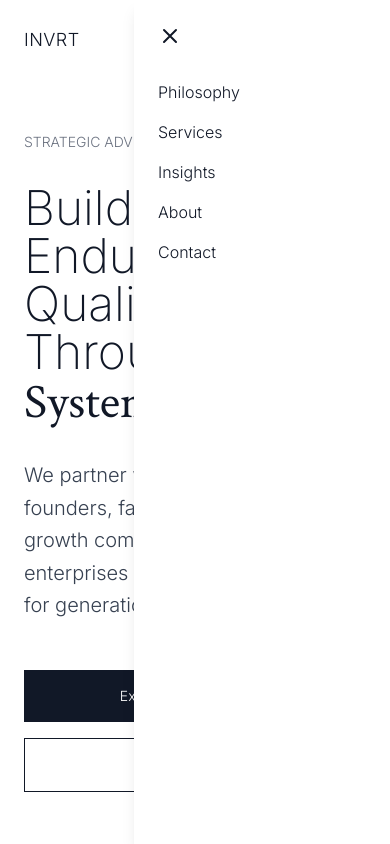
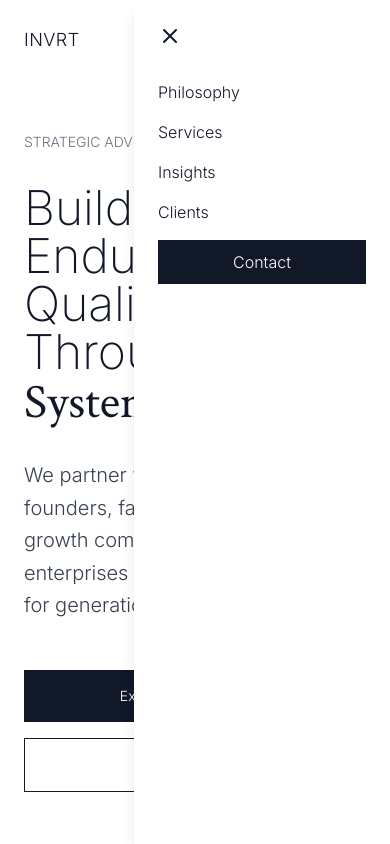
Before and after one commit to RRanch252/INVRT, a plain HTML site: page index.html in a window 390 px wide. Both pictures are taken after a click on the button 354 px from the left and 40 px from the top of the page. Shown: the top 844 px of the page. Drawn offline with nearby package versions, Linux system fonts and the light colour scheme.

Commit message:
Update index.html

```diff
--- a/index.html
+++ b/index.html
@@ -145,11 +145,11 @@
         </div>
 
         <div class="hidden md:flex items-center space-x-10">
-          <a href="#philosophy" class="nav-link text-sm text-gray-600 hover:text-gray-900">Philosophy</a>
-          <a href="#services" class="nav-link text-sm text-gray-600 hover:text-gray-900">Services</a>
-          <a href="#insights" class="nav-link text-sm text-gray-600 hover:text-gray-900">Insights</a>
-          <a href="#founder" class="nav-link text-sm text-gray-600 hover:text-gray-900">About</a>
-          <a href="contact.html" class="text-sm text-gray-600 hover:text-gray-900 transition-colors">
+          <a href="philosophy.html" class="nav-link text-sm text-gray-600 hover:text-gray-900">Philosophy</a>
+          <a href="advisory.html" class="nav-link text-sm text-gray-600 hover:text-gray-900">Services</a>
+          <a href="insights.html" class="nav-link text-sm text-gray-600 hover:text-gray-900">Insights</a>
+          <a href="clients.html" class="nav-link text-sm text-gray-600 hover:text-gray-900">Clients</a>
+          <a href="contact.html" class="text-sm px-5 py-2.5 bg-gray-900 text-white hover:bg-gray-800 transition-colors">
             Contact
           </a>
         </div>
@@ -159,24 +159,6 @@
             <path stroke-linecap="round" stroke-linejoin="round" stroke-width="1.5" d="M4 6h16M4 12h16M4 18h16"></path>
           </svg>
         </button>
-      </div>
-    </div>
-
-    <!-- Mobile menu -->
-    <div id="mobile-menu" class="mobile-menu fixed right-0 top-0 h-full w-64 bg-white shadow-lg md:hidden">
-      <div class="p-6">
-        <button id="close-menu" class="mb-8">
-          <svg class="w-6 h-6" fill="none" stroke="currentColor" viewBox="0 0 24 24">
-            <path stroke-linecap="round" stroke-linejoin="round" stroke-width="2" d="M6 18L18 6M6 6l12 12"></path>
-          </svg>
-        </button>
-        <div class="space-y-4">
-          <a href="#philosophy" class="block text-gray-900 hover:text-gray-600">Philosophy</a>
-          <a href="#services" class="block text-gray-900 hover:text-gray-600">Services</a>
-          <a href="#insights" class="block text-gray-900 hover:text-gray-600">Insights</a>
-          <a href="#founder" class="block text-gray-900 hover:text-gray-600">About</a>
-          <a href="contact.html" class="block text-gray-900 hover:text-gray-600">Contact</a>
-        </div>
       </div>
     </div>
   </nav>
@@ -670,24 +652,44 @@
   </footer>
 
   <script>
-    // Mobile menu
+    // Mobile menu functionality
     const mobileMenuButton = document.getElementById('mobile-menu-button');
-    const mobileMenu = document.getElementById('mobile-menu');
-    const closeMenu = document.getElementById('close-menu');
 
     mobileMenuButton.addEventListener('click', () => {
-      mobileMenu.classList.add('active');
-    });
+      const mobileMenu = document.getElementById('mobile-menu');
+      if (!mobileMenu) {
+        const menu = document.createElement('div');
+        menu.id = 'mobile-menu';
+        menu.className = 'mobile-menu fixed right-0 top-0 h-full w-64 bg-white shadow-lg md:hidden z-50';
+        menu.innerHTML = `
+          <div class="p-6">
+            <button id="close-menu" class="mb-8">
+              <svg class="w-6 h-6" fill="none" stroke="currentColor" viewBox="0 0 24 24">
+                <path stroke-linecap="round" stroke-linejoin="round" stroke-width="2" d="M6 18L18 6M6 6l12 12"></path>
+              </svg>
+            </button>
+            <div class="space-y-4">
+              <a href="philosophy.html" class="block text-gray-900 hover:text-gray-600">Philosophy</a>
+              <a href="advisory.html" class="block text-gray-900 hover:text-gray-600">Services</a>
+              <a href="insights.html" class="block text-gray-900 hover:text-gray-600">Insights</a>
+              <a href="clients.html" class="block text-gray-900 hover:text-gray-600">Clients</a>
+              <a href="contact.html" class="block mt-6 text-center px-5 py-2.5 bg-gray-900 text-white">
+                Contact
+              </a>
+            </div>
+          </div>
+        `;
+        document.body.appendChild(menu);
 
-    closeMenu.addEventListener('click', () => {
-      mobileMenu.classList.remove('active');
-    });
-
-    // Close menu when clicking links
-    mobileMenu.querySelectorAll('a').forEach(link => {
-      link.addEventListener('click', () => {
-        mobileMenu.classList.remove('active');
-      });
+        setTimeout(() => {
+          menu.classList.add('active');
+          const closeBtn = document.getElementById('close-menu');
+          closeBtn.addEventListener('click', () => {
+            menu.classList.remove('active');
+            setTimeout(() => menu.remove(), 300);
+          });
+        }, 10);
+      }
     });
 
     // Navbar scroll effect
```
